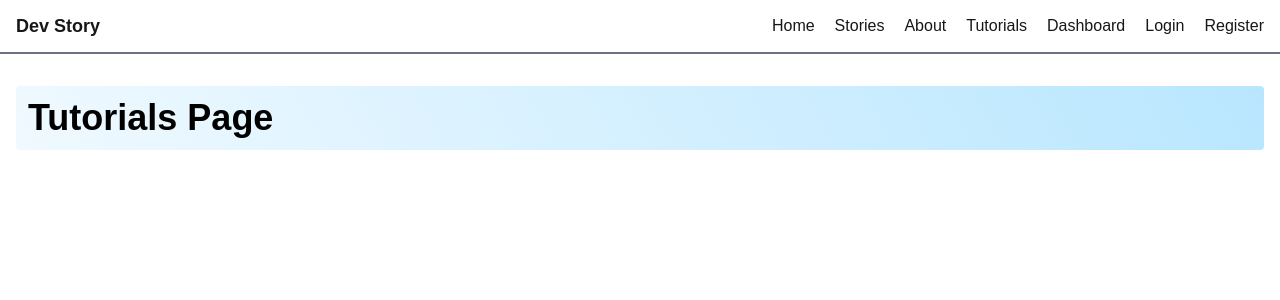
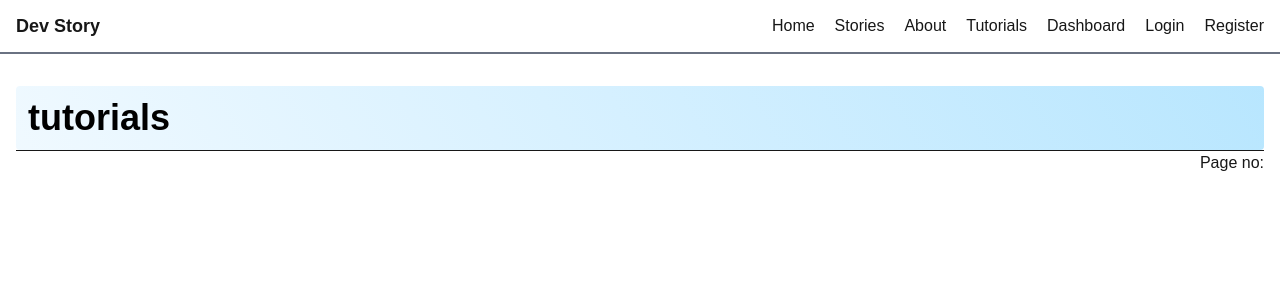
Before and after one commit to adittacse/dev-story, a Next.js app: page /tutorials in a window 1280 px wide. Shown: the top 300 px of the page. Built offline with nearby package versions, Linux system fonts and the light colour scheme.

Commit message:
catched all segment with dyamic segment in tutorials page

```diff
--- /dev/null
+++ b/src/app/(auth)/layout.jsx
@@ -0,0 +1,18 @@
+import React from "react";
+
+const AuthLayout = ({ children }) => {
+    return (
+        <div className="flex min-h-screen gap-5">
+            <div className="flex-2">
+                {children}
+            </div>
+            <div className="flex-1 bg-sky-600 p-5 flex justify-center items-center">
+                <h2 className="text-4xl font-bold">
+                    Welcome for Authentication
+                </h2>
+            </div>
+        </div>
+    );
+};
+
+export default AuthLayout;
--- /dev/null
+++ b/src/app/tutorials/[[...slug]]/page.jsx
@@ -0,0 +1,21 @@
+import React from "react";
+import Title from "@/components/Title";
+
+const TutorialsTopic = async ({ params }) => {
+    const { slug } = await params;
+    const [technology, topic, , page_no, subject] = slug || [];
+
+    return (
+        <div>
+            <Title>{technology} tutorials</Title>
+            <h2>{topic}</h2>
+            <hr/>
+            <div className="flex justify-between">
+                <h3 className="font-bold">{subject}</h3>
+                <p>Page no: {page_no}</p>
+            </div>
+        </div>
+    );
+};
+
+export default TutorialsTopic;
--- a/src/app/tutorials/page.jsx
+++ /dev/null
@@ -1,12 +0,0 @@
-import React from "react";
-import Title from "@/components/Title";
-
-const Tutorials = () => {
-    return (
-        <div>
-            <Title>Tutorials Page</Title>
-        </div>
-    );
-};
-
-export default Tutorials;
```
Also changed, not shown: 1 other file (tests, documents, lock files or other folders).
